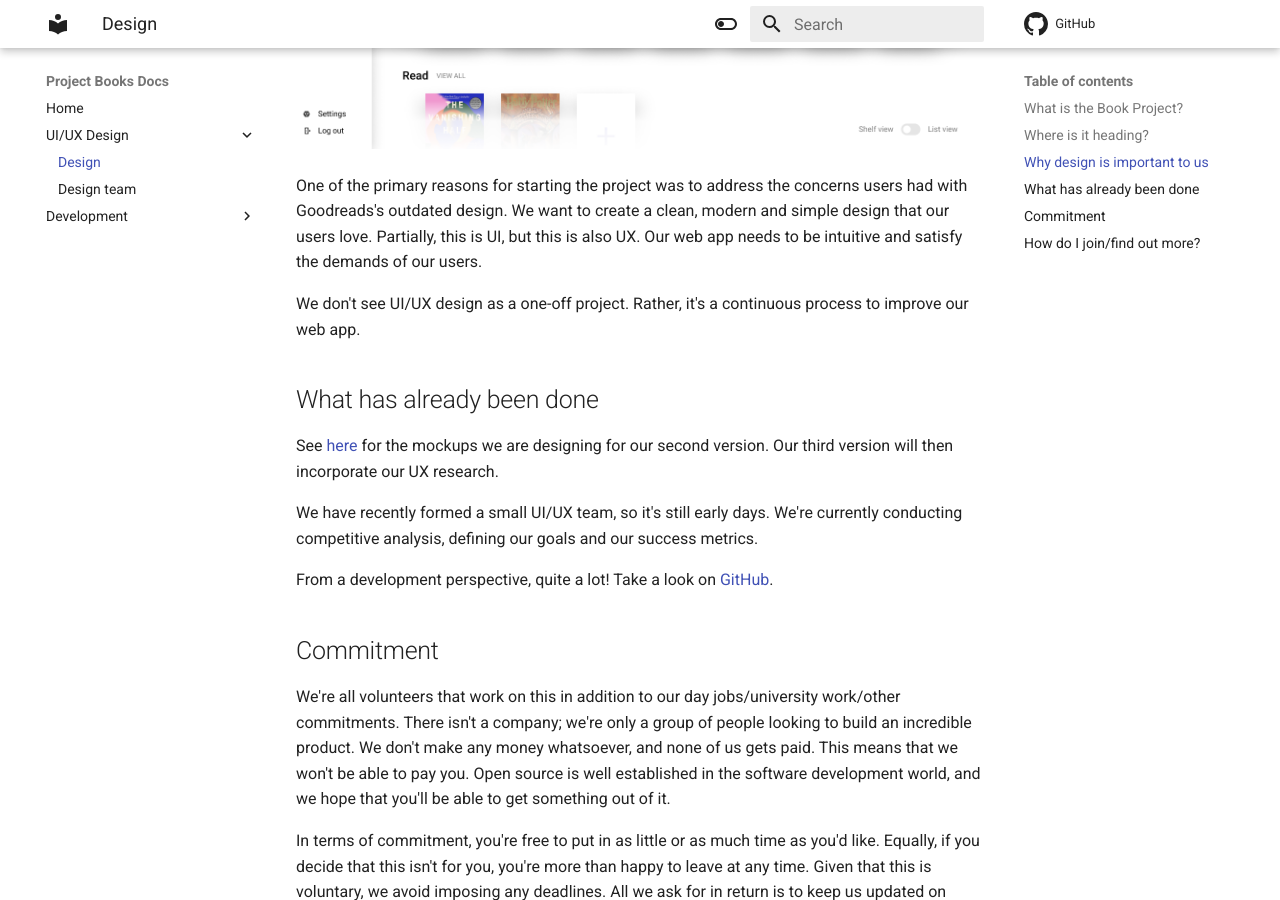
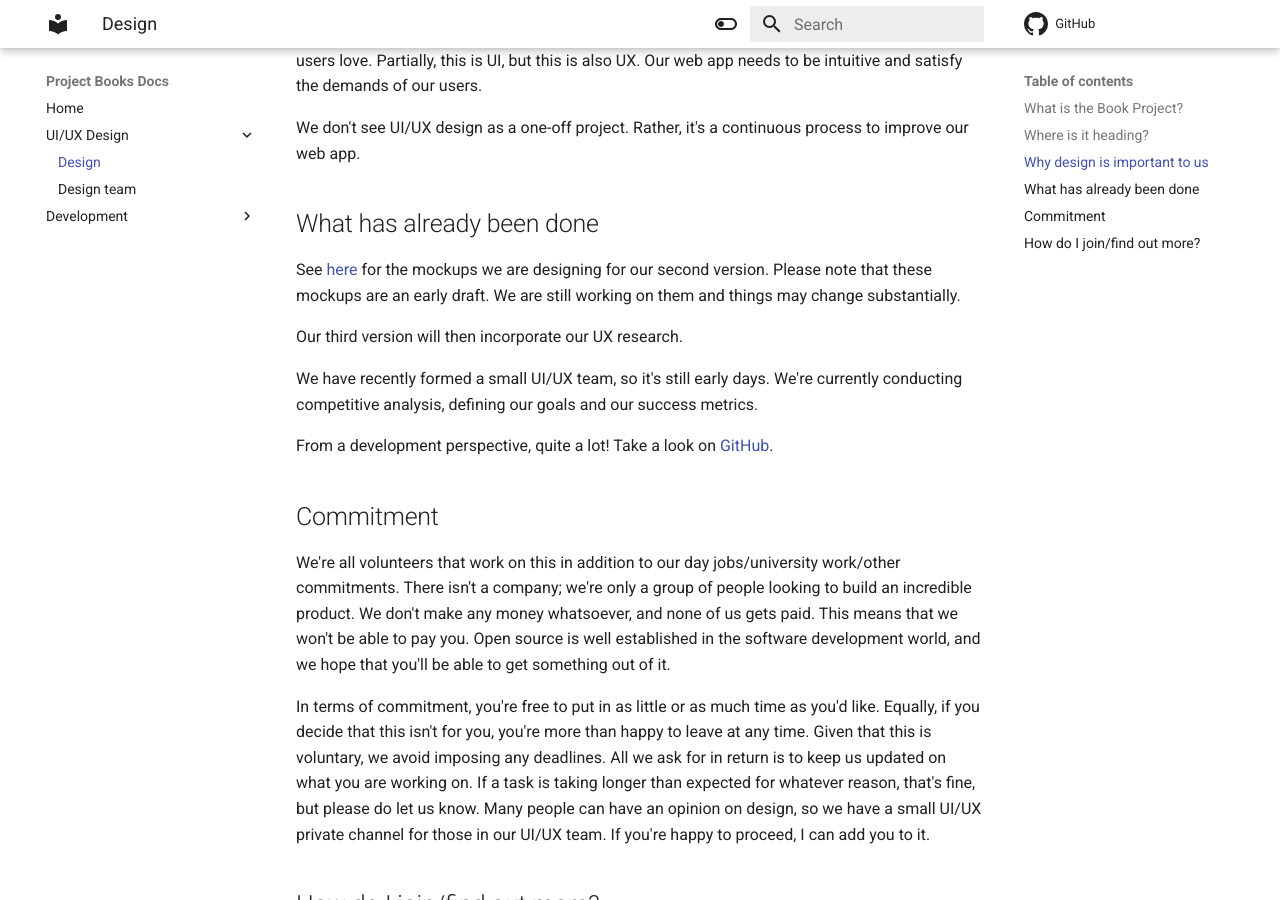
Before and after one commit to Project-Books/project-books.github.io, an MkDocs documentation site: the page built from docs/design/join-design-team.md, in a window 1280 px wide and 900 px high, scrolled down 1672 px. Built offline with MkDocs 1.6.1 and Material for MkDocs 9.7.7, drawn with Linux system fonts in a browser that asks for light colours; some of the changed text lies outside the part shown.

```diff
--- a/docs/design/join-design-team.md
+++ b/docs/design/join-design-team.md
@@ -48,8 +40,10 @@ We don't see UI/UX design as a one-off project. Rather, it's a continuous proces
 ## What has already been done
 
 See [here](https://www.figma.com/proto/MWYSlKNoyg3Ja3EAeectcQ/Book-Project-UI-Copy?node-id=1%3A2&scaling=min-zoom)
-for the mockups we are designing for our second version. Our third version will then incorporate our
-UX research.
+for the mockups we are designing for our second version. Please note that these mockups are an early draft. We are
+still working on them and things may change substantially.
+
+Our third version will then incorporate our UX research.
 
 We have recently formed a small UI/UX team, so it's still early days. We're currently conducting competitive analysis, defining our goals and our success metrics.
 
```
Also changed, not shown: other parts of docs/design/join-design-team.md (+0 -8 lines).
